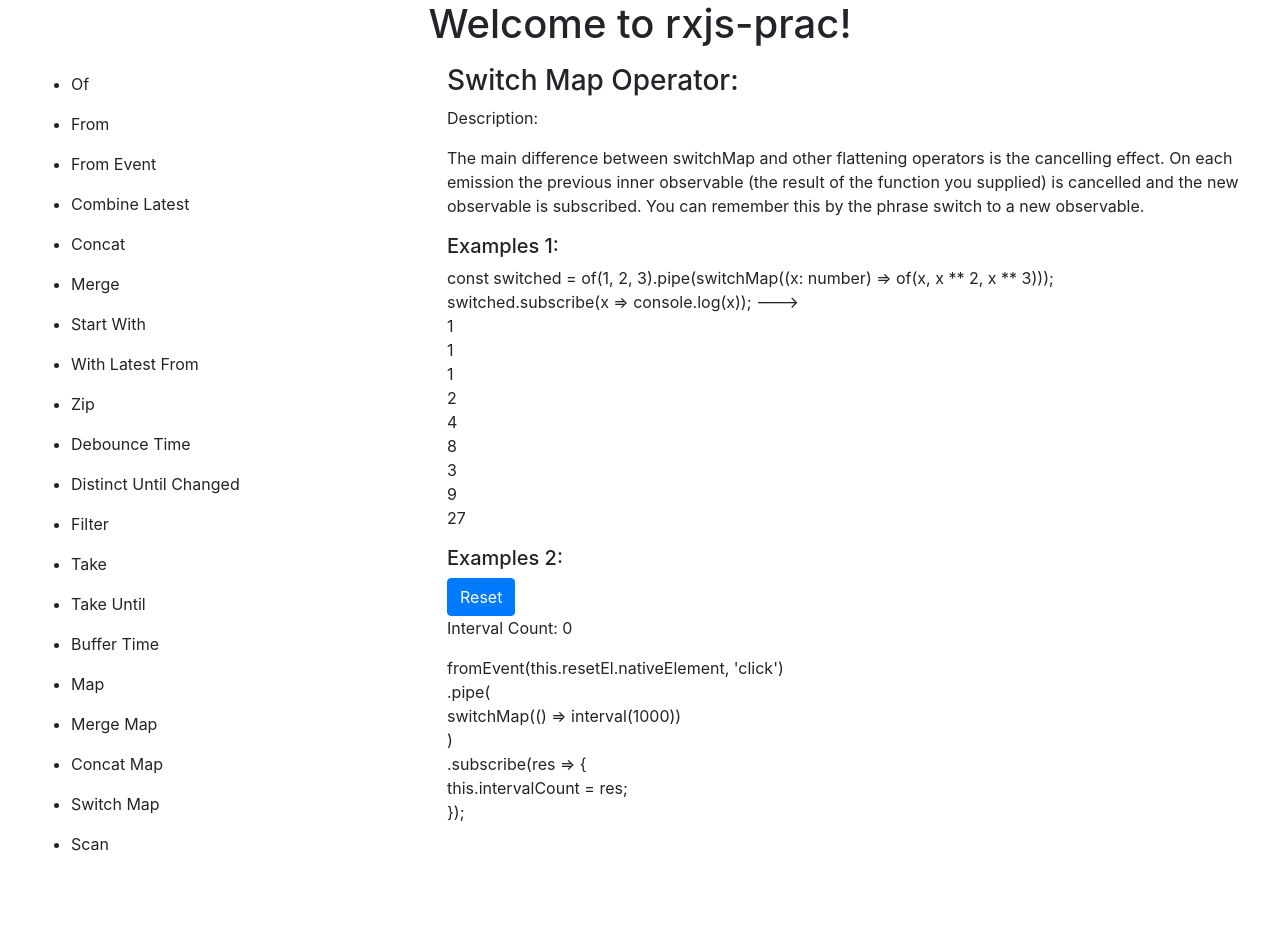
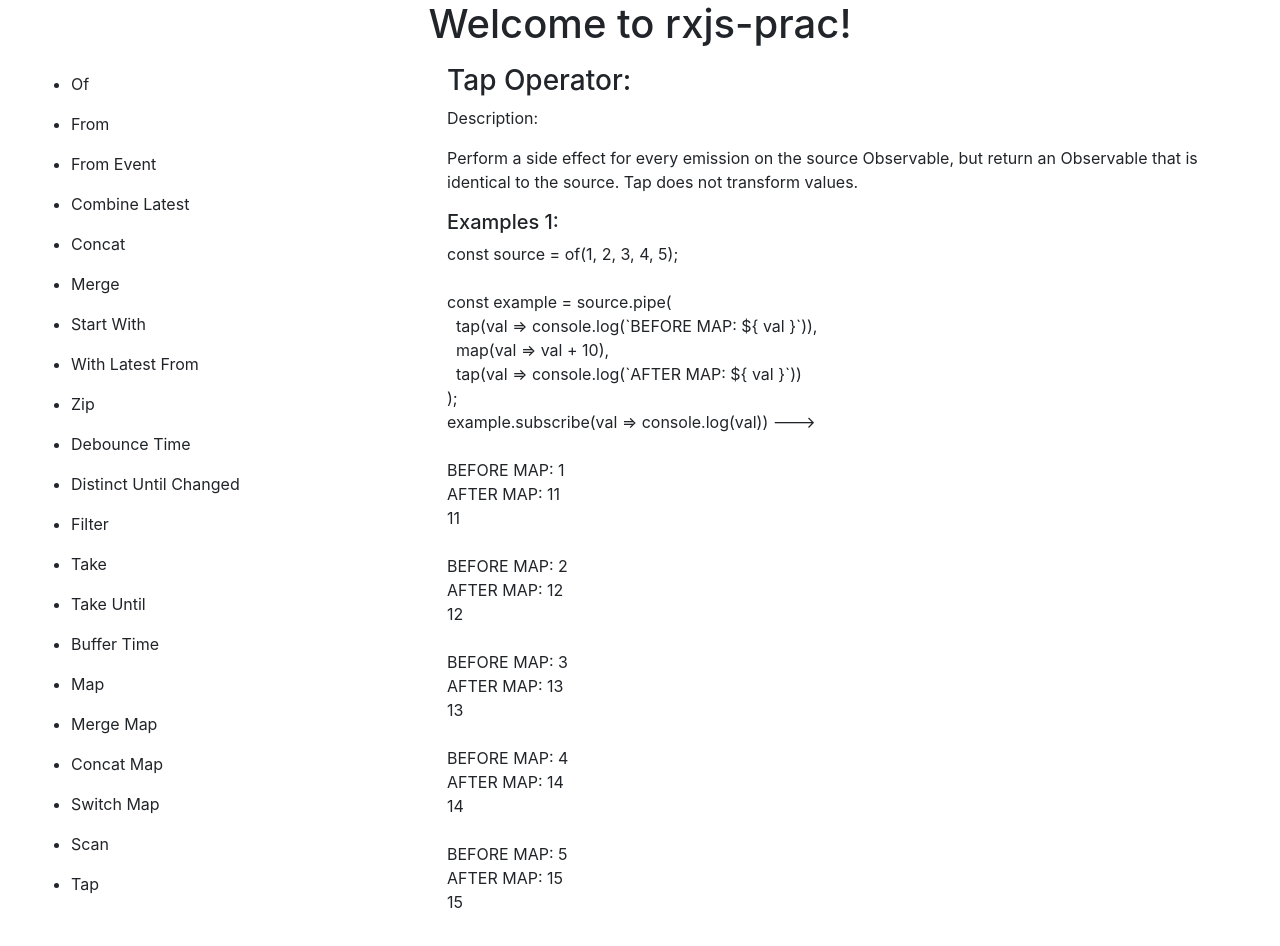
Before and after one commit to AquiburRKhan/rxjs-prac, an Angular app: page / in a window 1280 px wide. Before the commit the page ends 896 px from the top, so only its background shows below. Built offline with nearby package versions, Linux system fonts and the light colour scheme.

Commit message:
add: added tap operator

```diff
--- a/src/app/app.component.html
+++ b/src/app/app.component.html
@@ -27,6 +27,7 @@
       <li style="cursor: pointer;" class="py-2" (click)="changeMenu('concat-map')">Concat Map</li>
       <li style="cursor: pointer;" class="py-2" (click)="changeMenu('switch-map')">Switch Map</li>
       <li style="cursor: pointer;" class="py-2" (click)="changeMenu('scan')">Scan</li>
+      <li style="cursor: pointer;" class="py-2" (click)="changeMenu('tap')">Tap</li>
     </ul>
   </div>
   <div class="col-8">
@@ -90,5 +91,8 @@
     <div *ngIf="currentMenu == 'scan'">
       <app-scan></app-scan>
     </div>
+    <div *ngIf="currentMenu == 'tap'">
+      <app-tap></app-tap>
+    </div>
   </div>
 </div>
--- a/src/app/app.component.ts
+++ b/src/app/app.component.ts
@@ -6,7 +6,7 @@
 })
 export class AppComponent {
   title = 'rxjs-prac';
-  currentMenu = 'switch-map';
+  currentMenu = 'tap';
 
   constructor(){
   }
--- a/src/app/app.module.ts
+++ b/src/app/app.module.ts
@@ -23,6 +23,7 @@
 import { MergeMapComponent } from './observables/merge-map/merge-map.component';
 import { ScanComponent } from './observables/scan/scan.component';
 import { SwitchMapComponent } from './observables/switch-map/switch-map.component';
+import { TapComponent } from './observables/tap/tap.component';
 
 @NgModule({
   declarations: [
@@ -46,7 +47,8 @@
     MapComponent,
     MergeMapComponent,
     ScanComponent,
-    SwitchMapComponent
+    SwitchMapComponent,
+    TapComponent
   ],
   imports: [
     BrowserModule,
--- /dev/null
+++ b/src/app/observables/tap/tap.component.html
@@ -0,0 +1,59 @@
+<h3>Tap Operator: </h3>
+<p>Description: </p>
+<p>Perform a side effect for every emission on the source Observable, but return an Observable that is identical to the source.
+  Tap does not transform values.
+</p>
+<div>
+  <h5>Examples 1: </h5>
+  <p>
+    const source = of(1, 2, 3, 4, 5);
+    <br>
+    <br>
+    const example = source.pipe(
+    <br>
+    &nbsp; tap(val => console.log(`BEFORE MAP: $&#123; val &#125;`)),
+    <br>
+    &nbsp; map(val => val + 10),
+    <br>
+    &nbsp; tap(val => console.log(`AFTER MAP: $&#123; val &#125;`))
+    <br>
+    );
+    <br>
+    example.subscribe(val => console.log(val)) --->
+    <br>
+    <br>
+    BEFORE MAP: 1
+    <br>
+    AFTER MAP: 11
+    <br>
+    11
+    <br>
+    <br>
+    BEFORE MAP: 2
+    <br>
+    AFTER MAP: 12
+    <br>
+    12
+    <br>
+    <br>
+    BEFORE MAP: 3
+    <br>
+    AFTER MAP: 13
+    <br>
+    13
+    <br>
+    <br>
+    BEFORE MAP: 4
+    <br>
+    AFTER MAP: 14
+    <br>
+    14
+    <br>
+    <br>
+    BEFORE MAP: 5
+    <br>
+    AFTER MAP: 15
+    <br>
+    15
+  </p>
+</div>
--- /dev/null
+++ b/src/app/observables/tap/tap.component.ts
@@ -0,0 +1,31 @@
+import { Component, OnInit } from '@angular/core';
+import { of } from 'rxjs';
+import { tap, map } from 'rxjs/operators';
+
+@Component({
+  selector: 'app-tap',
+  templateUrl: './tap.component.html'
+})
+export class TapComponent implements OnInit {
+
+  constructor() {
+    this.tapExample1();
+  }
+
+  ngOnInit() {
+  }
+
+  tapExample1() {
+    const source = of(1, 2, 3, 4, 5);
+    // transparently log values from source with 'tap'
+    const example = source.pipe(
+      tap(val => console.log(`BEFORE MAP: ${val}`)),
+      map(val => val + 10),
+      tap(val => console.log(`AFTER MAP: ${val}`))
+    );
+
+    //'tap' does not transform values
+    example.subscribe(val => console.log(val))
+  }
+
+}
```
